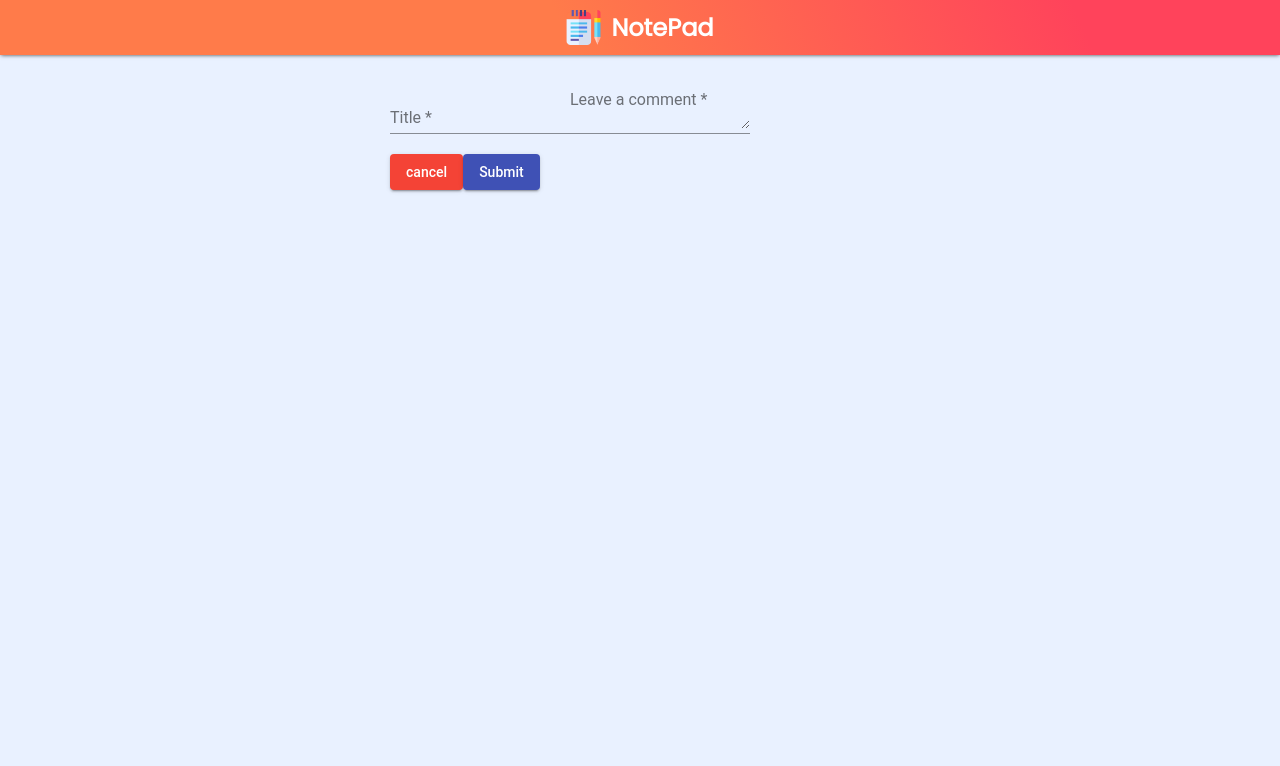
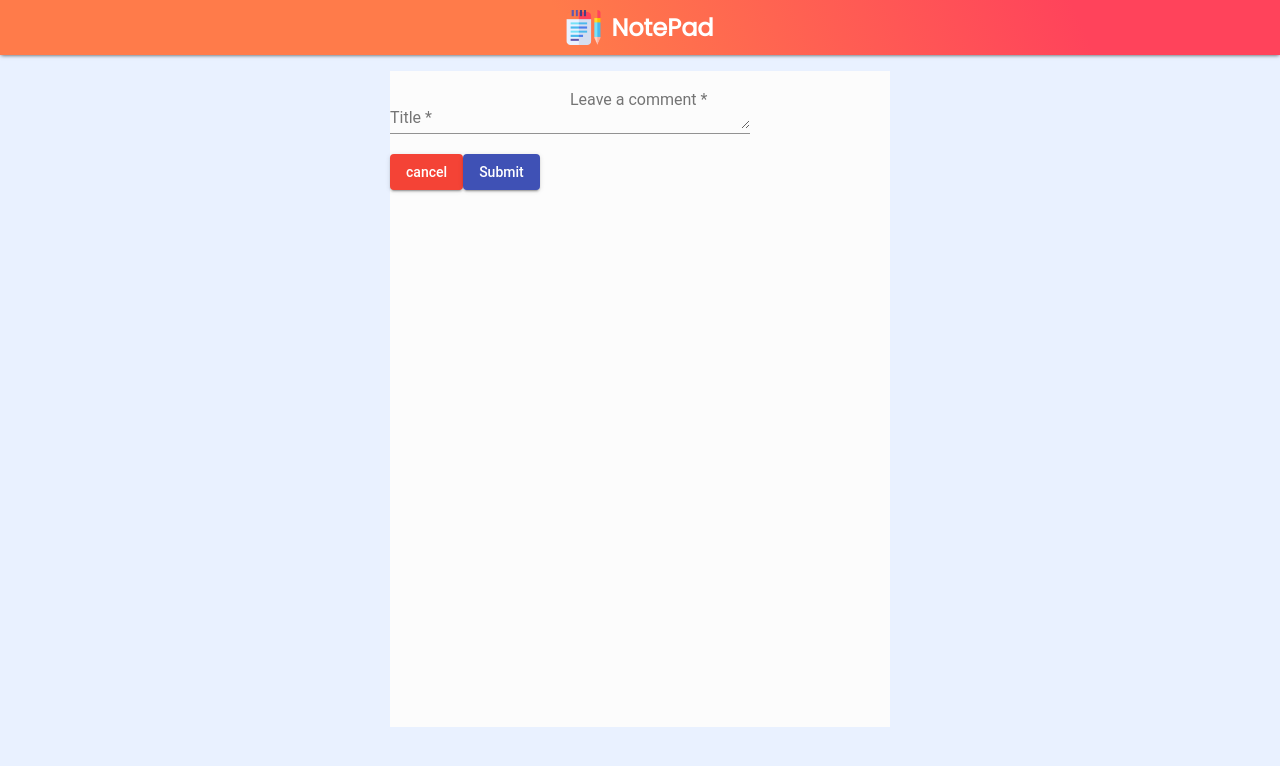
Before and after one commit to Moro-Afriyie/Note-App, an Angular app: page /addNote in a window 1280 px wide. Shown: the top 766 px of the page. Built offline with nearby package versions, Linux system fonts and the light colour scheme.

Commit message:
added a background colour to the addnote-container

```diff
--- a/src/app/add-note-page/add-note-page.component.scss
+++ b/src/app/add-note-page/add-note-page.component.scss
@@ -2,4 +2,5 @@
     max-width: 500px;
     margin: auto;
     height: 90%;
+    background-color: rgb(252, 252, 252);
 }
```
